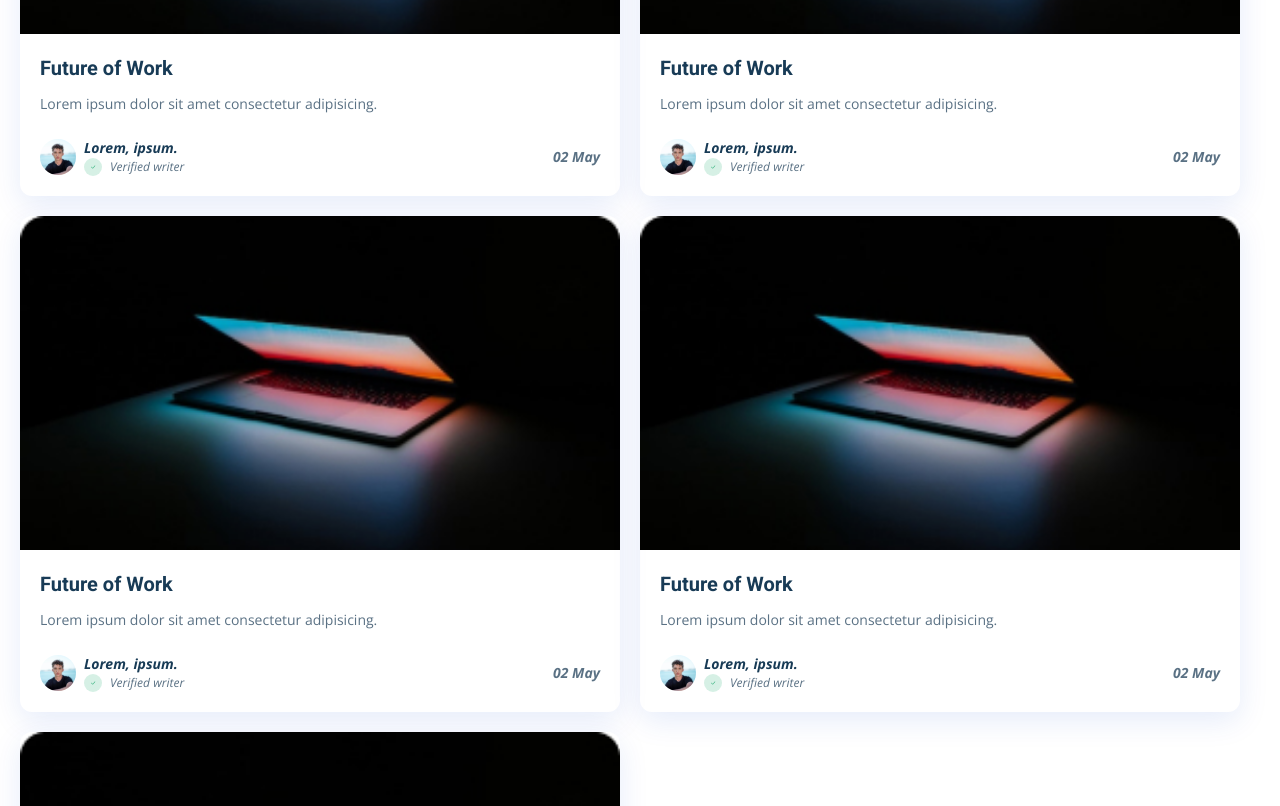
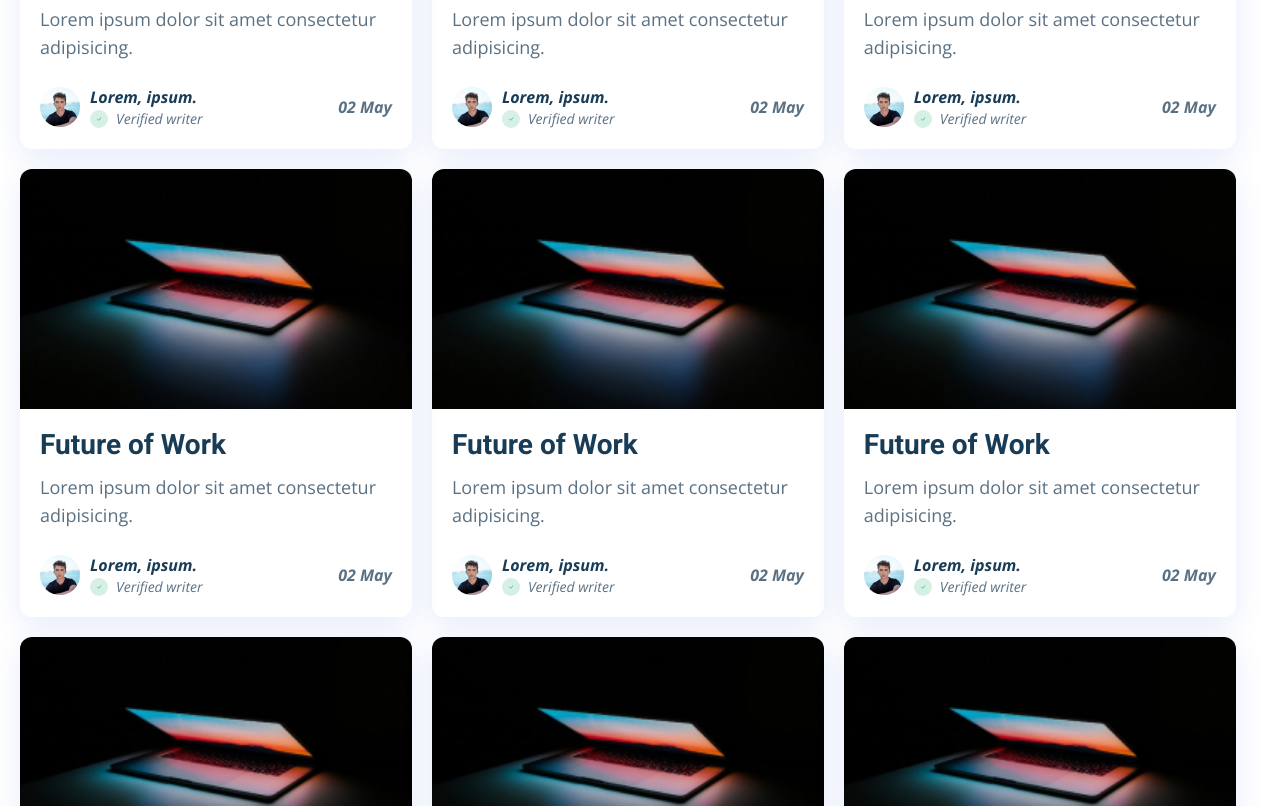
Before and after one commit to zazaD3m/blog, a React app in the folder frontend/: page / in a window 1280 px wide. Shown: the part 920-1726 px from the top of the page. Built offline with nearby package versions, Linux system fonts and the light colour scheme; the HTML template or start-up script is replaced by a standard one.

Commit message:
added responsive design for large screens of  articlecard component

```diff
--- a/frontend/src/components/ArticleCard.jsx
+++ b/frontend/src/components/ArticleCard.jsx
@@ -8,35 +8,39 @@ const ArticleCard = ({ className }) => {
       className={`rounded-xl overflow-hidden shadow-[rgba(7,_65,_210,_0.1)_0px_9px_30px] ${className}`}
     >
       <img
-        className="w-full object-cover object-center h-auto"
+        className="w-full object-cover object-center h-auto md:h-52 lg:h-38 xl:h-60"
         src={images.Post1Image}
         alt="title"
       />
       <div className="p-5">
-        <h2 className="font-roboto font-bold text-xl text-dark-soft">
+        <h2 className="font-roboto font-bold text-xl text-dark-soft md:text-2xl lg:text-[28px]">
           Future of Work
         </h2>
-        <p className="text-dark-light mt-3 text-sm">
+        <p className="text-dark-light mt-3 text-sm md:text-lg">
           Lorem ipsum dolor sit amet consectetur adipisicing.
         </p>
         <div className="flex justify-between flex-nowrap items-center mt-6">
-          <div className="flex items-center gap-x-2">
-            <img src={images.Post1ProfileImage} alt="" />
+          <div className="flex items-center gap-x-2 md:gap-x-2.5">
+            <img
+              className="w-9 h-9 md:w-10 md:h-10"
+              src={images.Post1ProfileImage}
+              alt=""
+            />
             <div className="flex flex-col">
-              <h4 className="font-bold italic text-dark-soft text-sm">
+              <h4 className="font-bold italic text-dark-soft text-sm md:text-base">
                 Lorem, ipsum.
               </h4>
               <div className="flex items-center gap-x-2">
                 <span className="bg-[#36B37E] w-fit bg-opacity-20 p-1.5 rounded-full">
                   <BsCheckLg className="w-1.5 h-1.5 text-[#36B37E]" />
                 </span>
-                <span className="italic text-dark-light text-xs ">
+                <span className="italic text-dark-light text-xs md:text-sm">
                   Verified writer
                 </span>
               </div>
             </div>
           </div>
-          <span className="font-bold text-dark-light italic text-sm">
+          <span className="font-bold text-dark-light italic text-sm md:text-base">
             02 May
           </span>
         </div>
--- a/frontend/src/pages/home/container/Articles.jsx
+++ b/frontend/src/pages/home/container/Articles.jsx
@@ -3,11 +3,15 @@ import ArticleCard from "../../../components/ArticleCard";
 const Articles = () => {
   return (
     <section className="container mx-auto flex flex-wrap md:gap-x-5 gap-y-5 px-5 py-10">
-      <ArticleCard className="w-full md:w-[calc(50%-20px)]" />
-      <ArticleCard className="w-full md:w-[calc(50%-20px)]" />
-      <ArticleCard className="w-full md:w-[calc(50%-20px)]" />
-      <ArticleCard className="w-full md:w-[calc(50%-20px)]" />
-      <ArticleCard className="w-full md:w-[calc(50%-20px)]" />
+      <ArticleCard className="w-full md:w-[calc(50%-20px)] lg:w-[calc(33.3%-21px)]" />
+      <ArticleCard className="w-full md:w-[calc(50%-20px)] lg:w-[calc(33.3%-21px)]" />
+      <ArticleCard className="w-full md:w-[calc(50%-20px)] lg:w-[calc(33.3%-21px)]" />
+      <ArticleCard className="w-full md:w-[calc(50%-20px)] lg:w-[calc(33.3%-21px)]" />
+      <ArticleCard className="w-full md:w-[calc(50%-20px)] lg:w-[calc(33.3%-21px)]" />
+      <ArticleCard className="w-full md:w-[calc(50%-20px)] lg:w-[calc(33.3%-21px)]" />
+      <ArticleCard className="w-full md:w-[calc(50%-20px)] lg:w-[calc(33.3%-21px)]" />
+      <ArticleCard className="w-full md:w-[calc(50%-20px)] lg:w-[calc(33.3%-21px)]" />
+      <ArticleCard className="w-full md:w-[calc(50%-20px)] lg:w-[calc(33.3%-21px)]" />
     </section>
   );
 };
```
